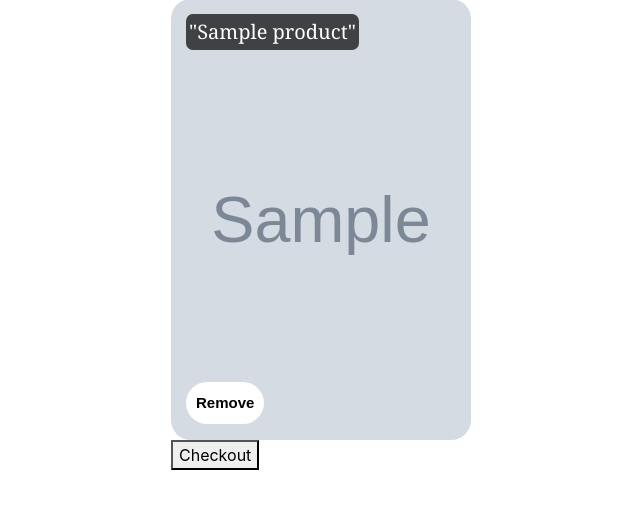
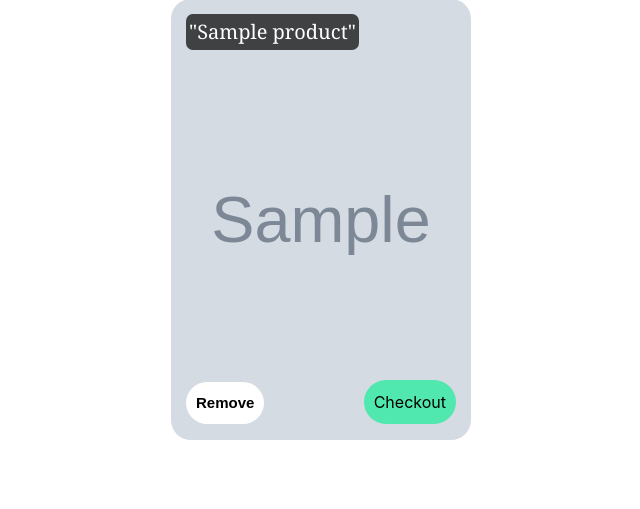
Before and after one commit to sarahrosehumenik/creative_marketplace, a Django app: page /cart/ in a window 1280 px wide. Shown: the part 133-642 px from the top of the page, without its empty margins (319-959 px from the left). Run offline with Django 4.2, Linux system fonts and the light colour scheme; a user stored in the database is signed in; tables that the repository leaves empty hold one stand-in row (values such as "Sample post"); grey boxes marked "Sample" are stand-in pictures; some libraries are stand-ins or nearby versions.

Commit message:
checkout button placement

```diff
--- a/main_app/static/css/style.css
+++ b/main_app/static/css/style.css
@@ -206,6 +206,18 @@ display: block;
 
 }
 
+.checkout-btn {
+  position: absolute;
+  bottom: 65px;
+  right: 15px;
+  padding: 10px;
+  border:none;
+  border-radius: 30px;
+  background-color: rgb(80, 232, 174);
+  cursor: pointer;
+}.checkout-btn:hover{
+  background-color: rgb(205, 205, 205);
+}
 
 /* detail */
 
--- a/main_app/templates/cart/detail.html
+++ b/main_app/templates/cart/detail.html
@@ -15,7 +15,7 @@
         {% if product.stripe_product_id %}
             <form action="{% url 'create-stripe-checkout-session' product.stripe_price_id %}" method="POST">
                 {% csrf_token %}
-                <button type="submit">Checkout</button>
+                <button class="checkout-btn" type="submit">Checkout</button>
             </form>
         {% endif %}
         <form action="{% url 'unassoc_product' user.id product.id %}" method="POST">
```
